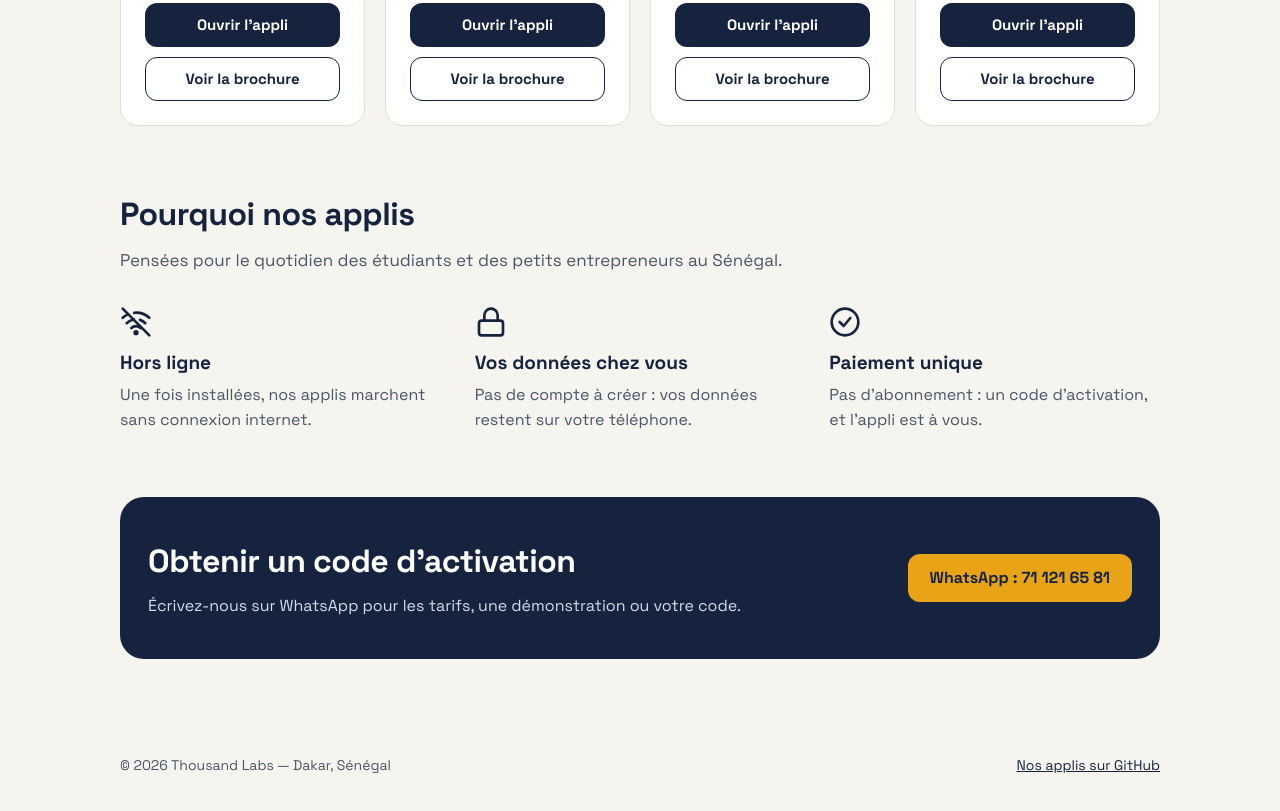
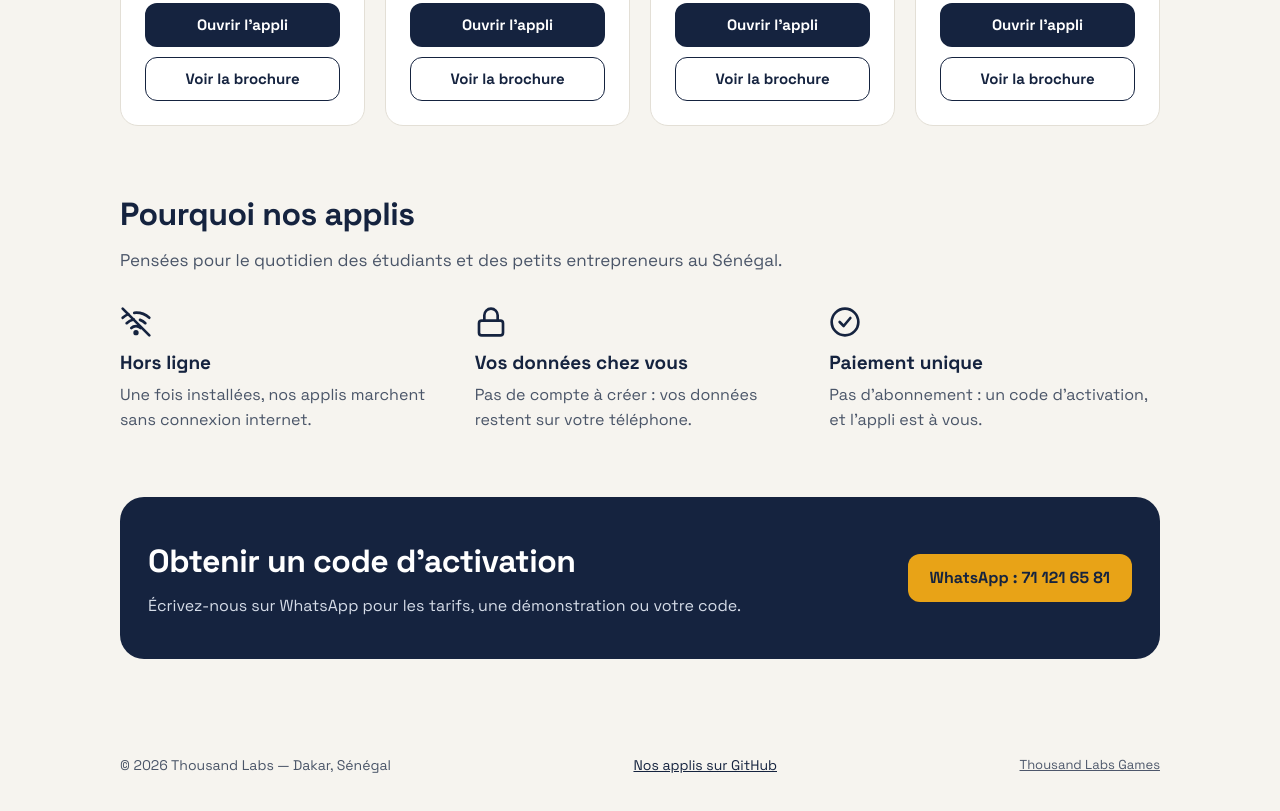
Before and after one commit to ThousandLabs/ThousandLabs.github.io, a plain HTML site: page index.html in a window 1280 px wide. Shown: the part 1003-1814 px from the top of the page. Drawn offline with Linux system fonts and the light colour scheme.

Commit message:
Lien discret vers Thousand Labs Games dans le pied de page
Co-Authored-By: Claude Opus 5.5 <noreply@anthropic.com>
Claude-Session: https://claude.ai/code/session_01BSJJ48sLHsnVrkSgkW6jFA

```diff
--- a/index.html
+++ b/index.html
@@ -165,6 +165,7 @@
   <div class="wrap">
     <span>© 2026 Thousand Labs — Dakar, Sénégal</span>
     <a href="https://github.com/ThousandLabs">Nos applis sur GitHub</a>
+    <a href="https://thousandlabs-games.github.io/New_World/" style="opacity:.75;font-size:13px">Thousand Labs Games</a>
   </div>
 </footer>
 </body>
```
